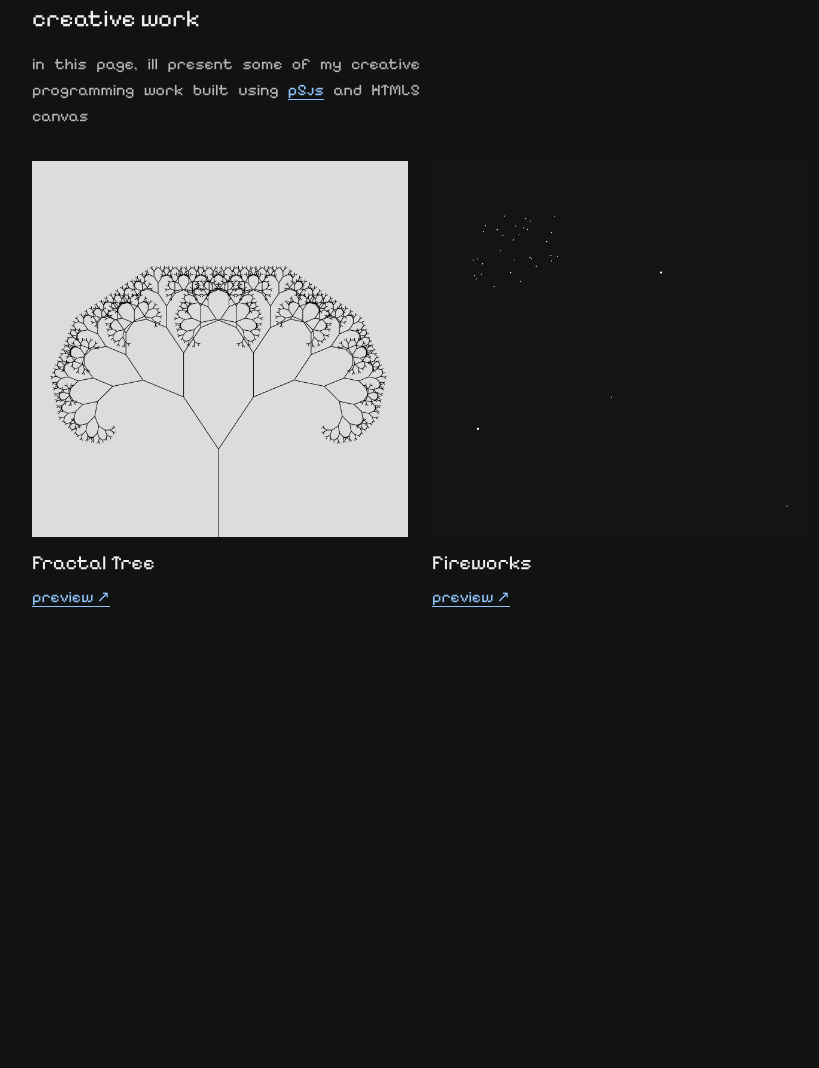
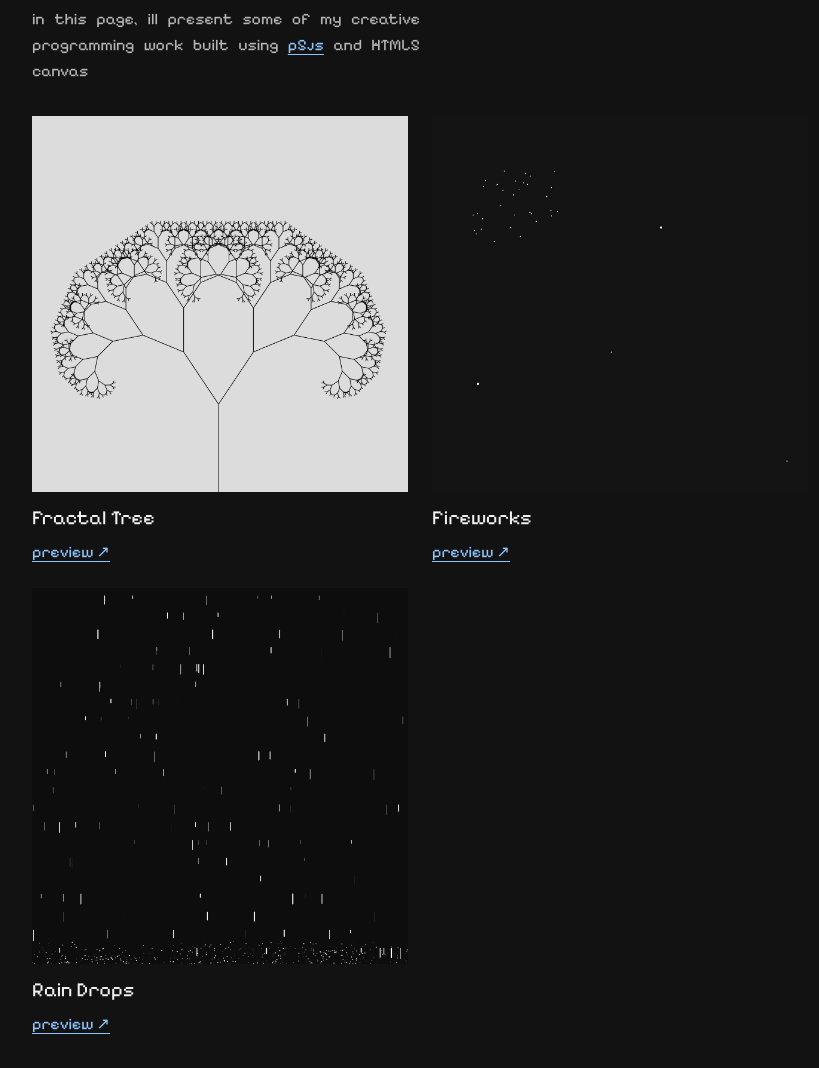
Before and after one commit to elhuzain/portfolio, a plain HTML site: page creative/index.html in a window 1280 px wide. Shown: the part 114-1182 px from the top of the page, without its empty margins (220-1039 px from the left). Before the commit the page ends 800 px from the top, so only its background shows below. Drawn offline with Linux system fonts and the light colour scheme.

Commit message:
chore: added raindrops project

```diff
--- a/creative/index.html
+++ b/creative/index.html
@@ -6,16 +6,19 @@
     <link rel="icon" href="../favicon.ico" type="image/x-icon">
     <meta name="viewport" content="width=device-width, initial-scale=1.0">
     <title>Creative | Ahmed Huzain</title>
-    <meta name="description" content="Explore creative coding projects by Ahmed Huzain, including Fractal Tree and Fireworks experiments built with p5.js and HTML5 canvas.">
+    <meta name="description"
+        content="Explore creative coding projects by Ahmed Huzain, including Fractal Tree and Fireworks experiments built with p5.js and HTML5 canvas.">
     <meta name="author" content="Ahmed Huzain">
     <meta name="theme-color" content="#121212">
     <meta property="og:type" content="website">
     <meta property="og:site_name" content="Ahmed Huzain">
     <meta property="og:title" content="Creative | Ahmed Huzain">
-    <meta property="og:description" content="Explore creative coding projects by Ahmed Huzain, including Fractal Tree and Fireworks experiments built with p5.js and HTML5 canvas.">
+    <meta property="og:description"
+        content="Explore creative coding projects by Ahmed Huzain, including Fractal Tree and Fireworks experiments built with p5.js and HTML5 canvas.">
     <meta name="twitter:card" content="summary">
     <meta name="twitter:title" content="Creative | Ahmed Huzain">
-    <meta name="twitter:description" content="Explore creative coding projects by Ahmed Huzain, including Fractal Tree and Fireworks experiments built with p5.js and HTML5 canvas.">
+    <meta name="twitter:description"
+        content="Explore creative coding projects by Ahmed Huzain, including Fractal Tree and Fireworks experiments built with p5.js and HTML5 canvas.">
     <link rel="stylesheet" href="../style/output.css">
 </head>
 
@@ -37,8 +40,8 @@
                             alt="Fractal Tree project preview" loading="lazy" decoding="async">
                         <h2 class="mt-3 text-xl">Fractal Tree</h2>
                         <div class="mt-2 flex flex-wrap gap-4">
-                            <a href="https://editor.p5js.org/elhuzain/full/3-E2oAyWs" target="_blank" rel="noopener noreferrer"
-                                aria-label="preview Fractal Tree">preview ↗</a>
+                            <a href="https://editor.p5js.org/elhuzain/full/3-E2oAyWs" target="_blank"
+                                rel="noopener noreferrer" aria-label="preview Fractal Tree">preview ↗</a>
                         </div>
                     </article>
                 </li>
@@ -48,8 +51,19 @@
                             alt="Fireworks project preview" loading="lazy" decoding="async">
                         <h2 class="mt-3 text-xl">Fireworks</h2>
                         <div class="mt-2 flex flex-wrap gap-4">
-                            <a href="https://editor.p5js.org/elhuzain/full/4RvnwBDox" target="_blank" rel="noopener noreferrer"
-                                aria-label="preview Fireworks">preview ↗</a>
+                            <a href="https://editor.p5js.org/elhuzain/full/4RvnwBDox" target="_blank"
+                                rel="noopener noreferrer" aria-label="preview Fireworks">preview ↗</a>
+                        </div>
+                    </article>
+                </li>
+                <li>
+                    <article>
+                        <img class="aspect-square w-full object-cover" src="../assets/creatives/rain-drops.png"
+                            alt="Fireworks project preview" loading="lazy" decoding="async">
+                        <h2 class="mt-3 text-xl">Rain Drops</h2>
+                        <div class="mt-2 flex flex-wrap gap-4">
+                            <a href="https://editor.p5js.org/elhuzain/full/n8nkqOVLi" target="_blank"
+                                rel="noopener noreferrer" aria-label="preview Rain Drops">preview ↗</a>
                         </div>
                     </article>
                 </li>
```
Also changed, not shown: assets/creatives/rain-drops.png (added), style/output.css.
